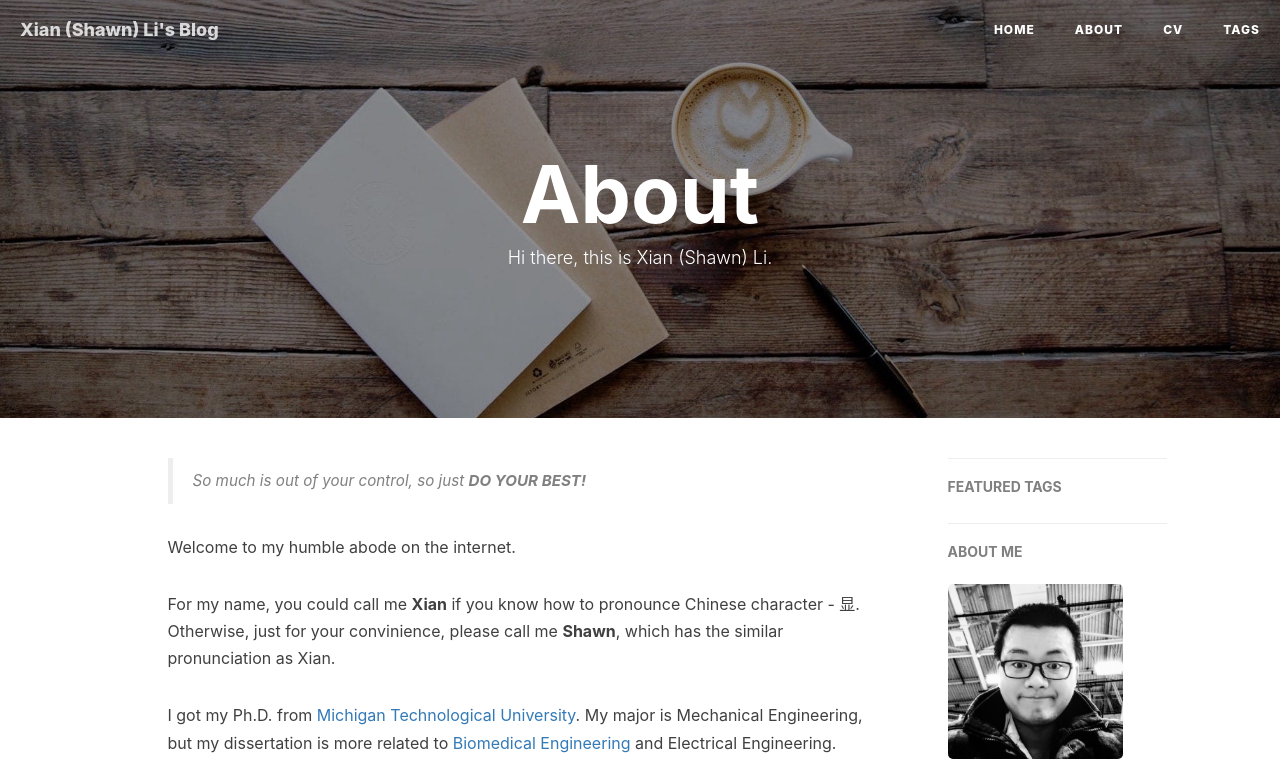
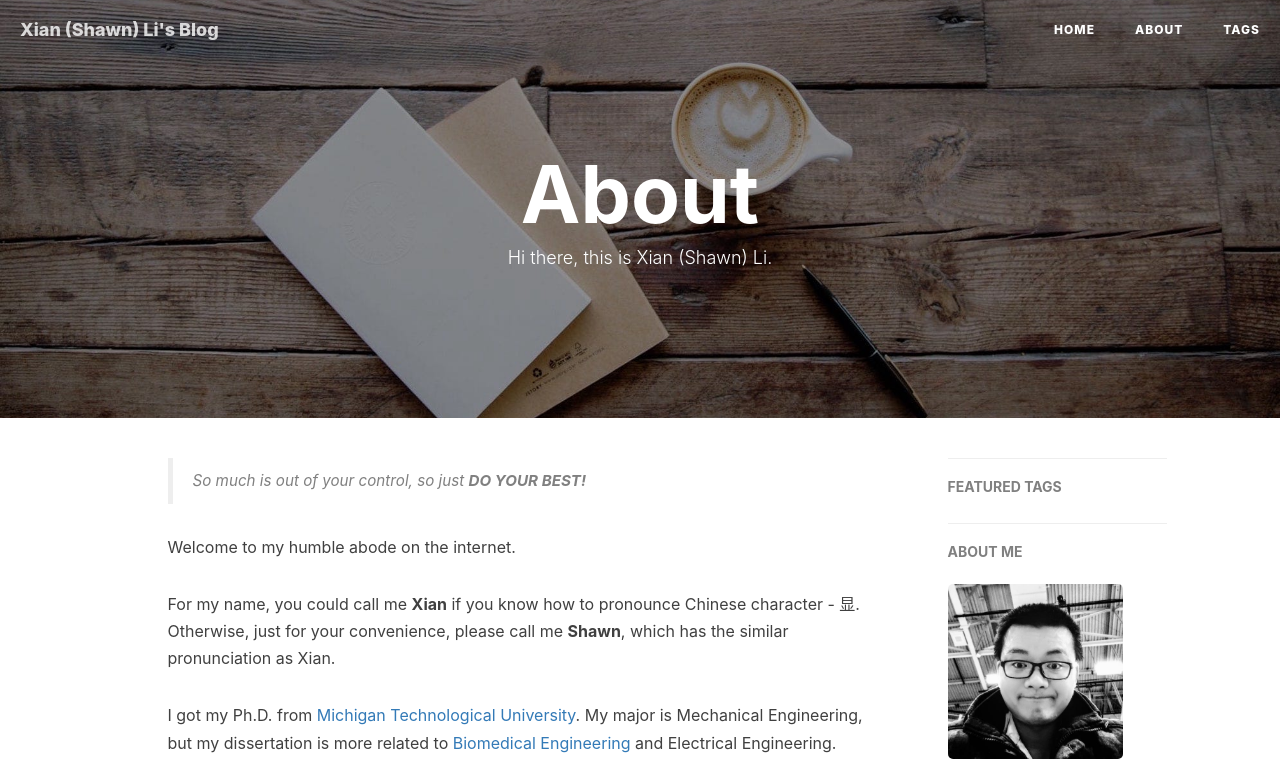
Before and after one commit to xian49930/jiuwuzhi.github.io, a Jekyll site: the page built from about.html, in a window 1280 px wide. Shown: the top 761 px of the page. Built offline with Jekyll 4.4.1, drawn with Linux system fonts in a browser that asks for light colours; nearby versions of some CDN libraries; comment, search, counter and statistics services are not loaded.

Commit message:
change cv

```diff
--- a/about.html
+++ b/about.html
@@ -11,7 +11,7 @@
 
     <p>Welcome to my humble abode on the internet. </p>
 
-    <p>For my name, you could call me <strong>Xian</strong> if you know how to pronounce Chinese character - 显. Otherwise, just for your convinience, please call me <strong>Shawn</strong>, which has the similar pronunciation as Xian. </p>
+    <p>For my name, you could call me <strong>Xian</strong> if you know how to pronounce Chinese character - 显. Otherwise, just for your convenience, please call me <strong>Shawn</strong>, which has the similar pronunciation as Xian. </p>
 
     <p>I got my Ph.D. from <a href="http://www.mtu.edu/">Michigan Technological University</a>. My major is Mechanical Engineering, but my dissertation is more related to <a href="https://en.wikipedia.org/wiki/Biomedical_engineering"> Biomedical Engineering</a> and Electrical Engineering.</p>
 
```
Also changed, not shown: cv.html (deleted, +0 -12 lines).
